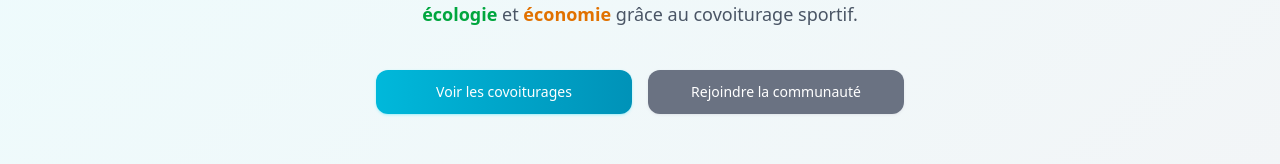
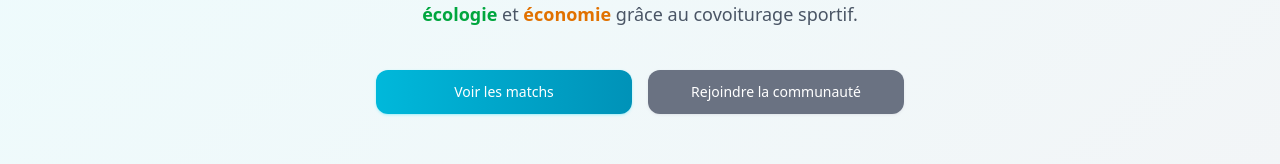
Before and after one commit to Siradio7/CoSportivo, a React (Vite) app in the folder client/: page / in a window 1280 px wide. Shown: the part 704-868 px from the top of the page. Built offline with nearby package versions, Linux system fonts and the light colour scheme; no server answers.

Commit message:
Changement du lien "Voir les covoiturages" en "Voir les matchs" sur la page d'accueil

```diff
--- a/client/src/pages/Home.jsx
+++ b/client/src/pages/Home.jsx
@@ -49,9 +49,9 @@ const Home = () => {
                     transition={{ delay: 0.6, duration: 0.6 }}
                     className="flex flex-col sm:flex-row items-center justify-center gap-4 mb-12 sm:mb-16"
                 >
-                    <Link to="/trips">
+                    <Link to="/matches">
                         <Button className="w-64 rounded-xl transition-all hover:scale-105 duration-200 shadow-md hover:shadow-lg py-3 text-base font-medium" variant="primary">
-                            Voir les covoiturages
+                            Voir les matchs
                         </Button>
                     </Link>
 
```
